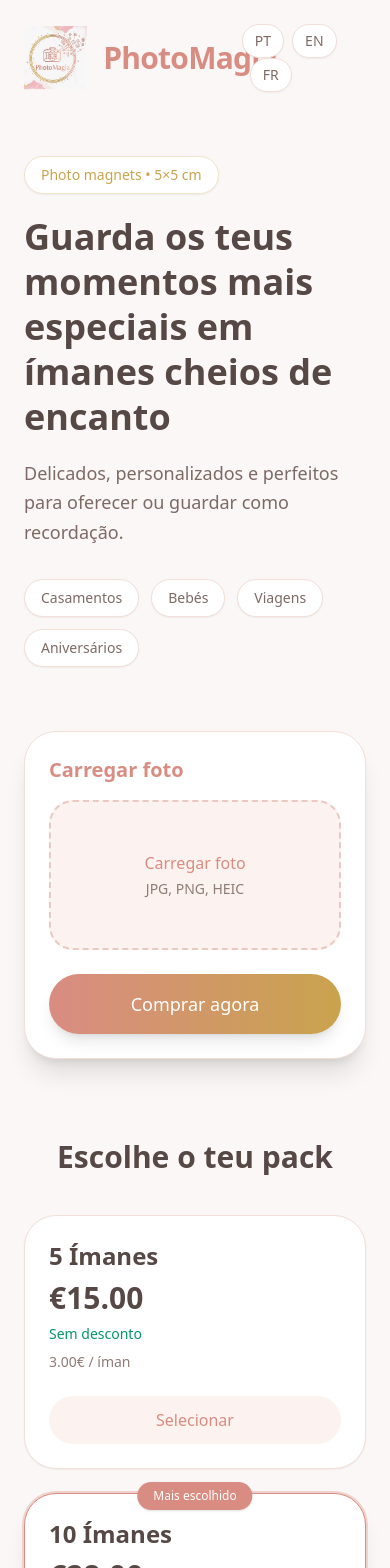
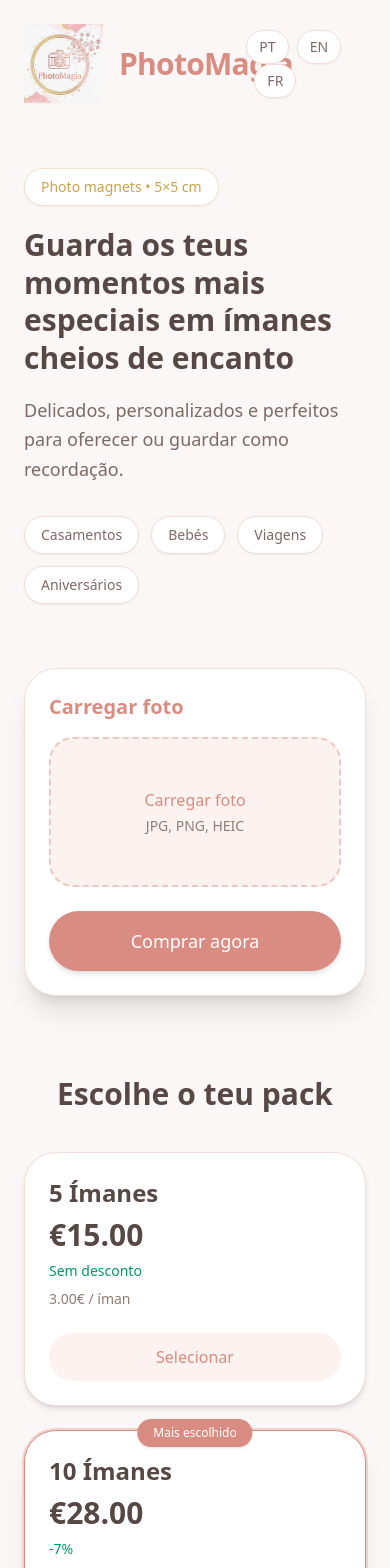
Before and after one commit to vivasara98-gif/photomagia, a React (Vite) app: page / in a window 390 px wide. Shown: the top 1568 px of the page. Built offline with nearby package versions, Linux system fonts and the light colour scheme.

Commit message:
melhorar visual homepage

```diff
--- a/src/App.jsx
+++ b/src/App.jsx
@@ -125,7 +125,7 @@ export default function App() {
     <div className="min-h-screen bg-[#faf7f6] text-[#564844]">
       <header className="max-w-6xl mx-auto px-6 py-6 flex justify-between items-center">
         <div className="flex items-center gap-4">
-          <img src="/logo.png" alt="PhotoMagia" className="h-16 w-16 object-contain" />
+          <img src="/logo.png" alt="PhotoMagia" className="h-20 md:h-24 object-contain" />
           <div className="text-3xl font-semibold tracking-tight text-[#d98c82]">
             {current.brand}
           </div>
@@ -159,7 +159,7 @@ export default function App() {
             Photo magnets • 5×5 cm
           </div>
 
-          <h1 className="text-4xl md:text-5xl font-semibold leading-tight text-[#564844] max-w-xl">
+          <h1 className="text-3xl md:text-5xl font-semibold leading-tight text-[#564844] max-w-xl">
             {current.title}
           </h1>
 
@@ -203,7 +203,7 @@ export default function App() {
 
           <button
             onClick={handlePay}
-            className="mt-6 w-full bg-gradient-to-r from-[#d98c82] to-[#c9a34d] hover:opacity-95 text-white py-4 rounded-full text-lg font-medium shadow-lg"
+            className="mt-6 w-full bg-[#d98c82] hover:bg-[#c97a70] text-white py-4 rounded-full text-lg font-medium shadow-md"
           >
             {current.buy}
           </button>
@@ -222,7 +222,7 @@ export default function App() {
             return (
               <div
                 key={pack.qty}
-                className={`relative rounded-[2rem] p-6 border transition bg-white shadow-sm ${
+                className={`relative rounded-[2rem] p-6 border transition bg-white shadow-md ${
                   active ? "border-[#d98c82] ring-2 ring-[#efd2cc]" : "border-[#f1dfd8]"
                 } ${pack.featured ? "shadow-xl md:-mt-3" : ""}`}
               >
```
